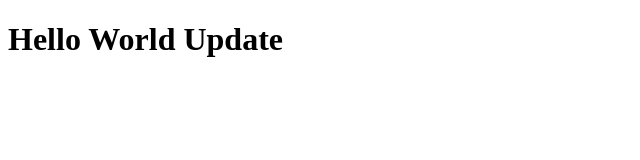
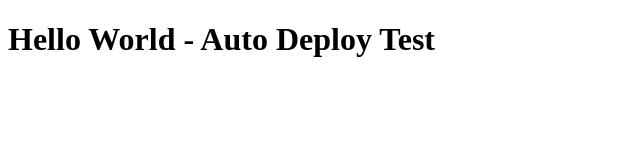
Before and after one commit to Lcmkey/hello-world-demo, a plain HTML site: page index.html in a window 1280 px wide. Shown: the whole page, without its empty margins (0-640 px from the left). Drawn offline with Linux system fonts and the light colour scheme.

Commit message:
pipeline test

```diff
--- a/index.html
+++ b/index.html
@@ -6,6 +6,6 @@
   </head>
 
   <body>
-    <h1>Hello World Update</h1>
+    <h1>Hello World - Auto Deploy Test</h1>
   </body>
 </html>
```
